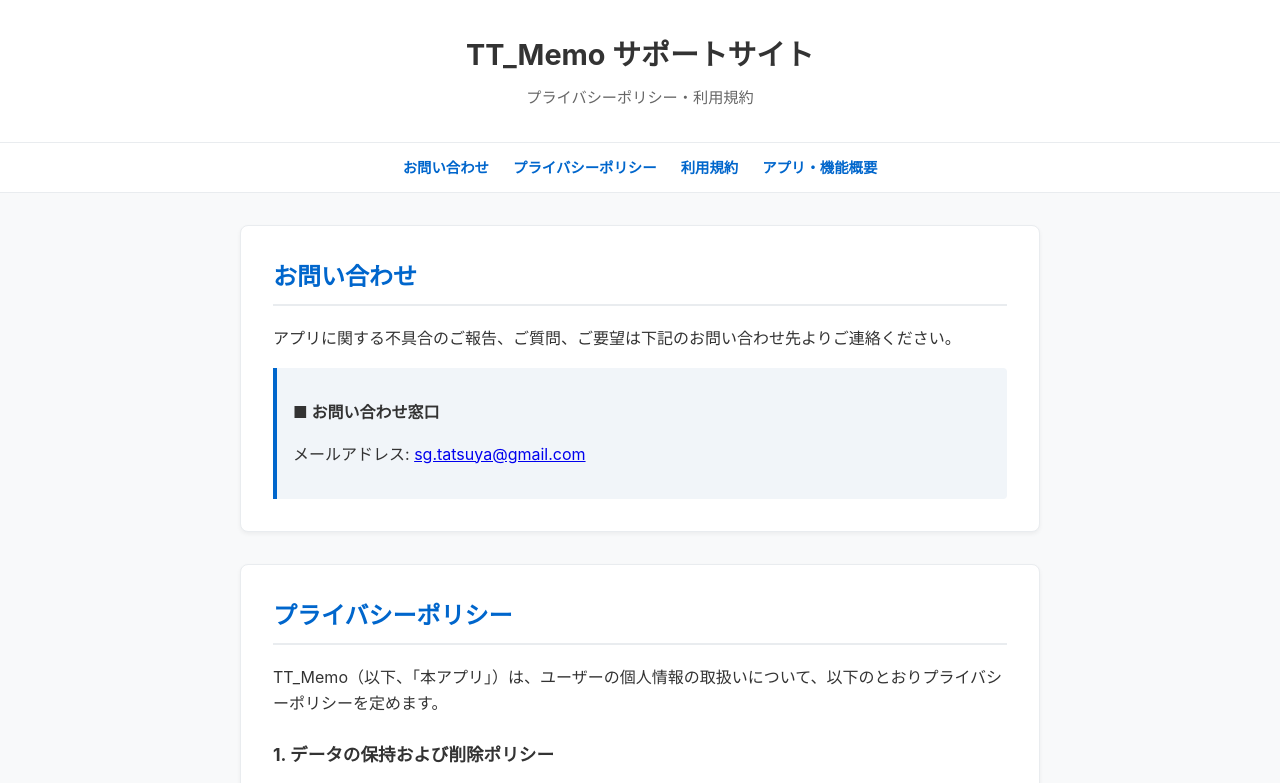
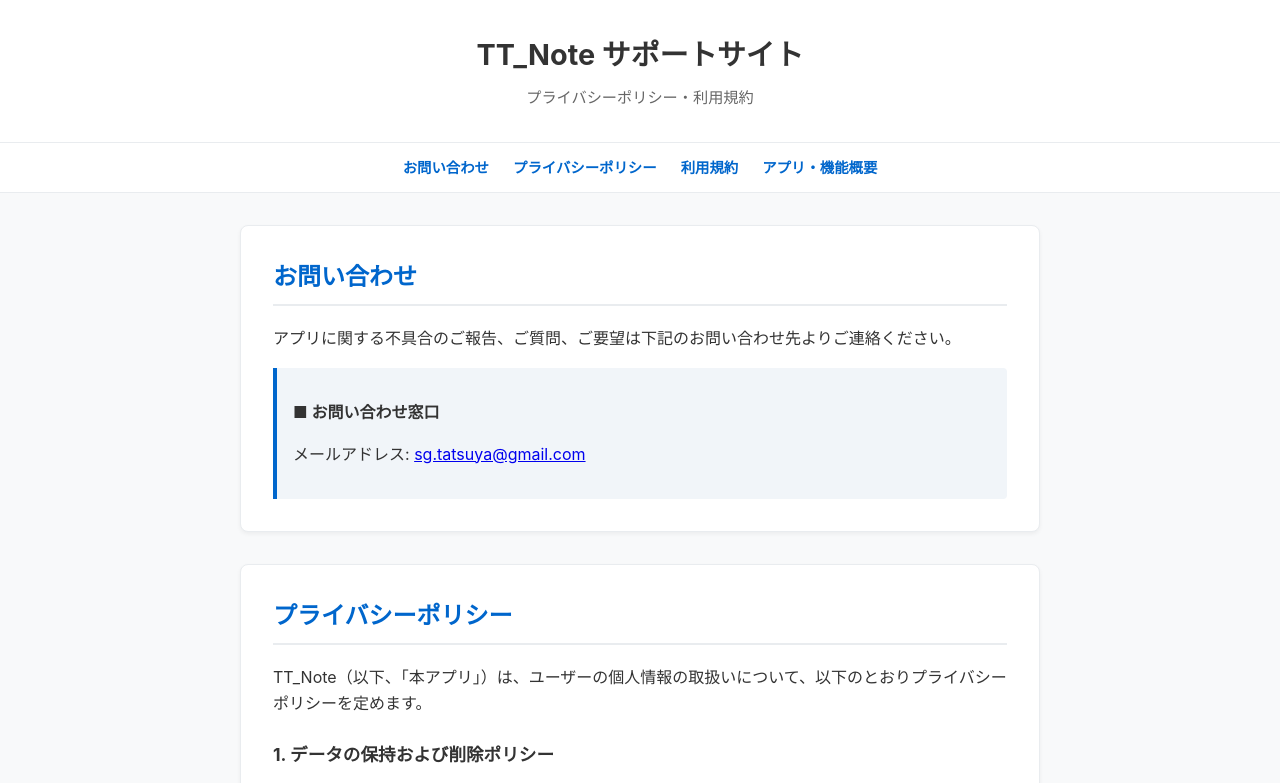
Before and after one commit to TakumiTool/AppHP, a plain HTML site: page ttNote_HP.html in a window 1280 px wide. Shown: the top 783 px of the page. Drawn offline with Linux system fonts and the light colour scheme.

Commit message:
Rename TT_Memo to TT_Note
Co-Authored-By: Claude Opus 5.5 <noreply@anthropic.com>

```diff
--- a/ttMemo_HP.html
+++ b/ttNote_HP.html
@@ -3,7 +3,7 @@
 <head>
     <meta charset="UTF-8">
     <meta name="viewport" content="width=device-width, initial-scale=1.0">
-    <title>TT_Memo サポート＆プライバシーポリシー</title>
+    <title>TT_Note サポート＆プライバシーポリシー</title>
     <style>
         :root {
             --primary-color: #0066cc;
@@ -117,7 +117,7 @@
 
     <header>
         <!-- アプリ名に変更してください -->
-        <h1>TT_Memo サポートサイト</h1>
+        <h1>TT_Note サポートサイト</h1>
         <p>プライバシーポリシー・利用規約</p>
     </header>
 
@@ -145,7 +145,7 @@
         <!-- 2. プライバシーポリシー (Privacy Policy) 【必須】 -->
         <section id="privacy">
             <h2>プライバシーポリシー</h2>
-            <p>TT_Memo（以下、「本アプリ」）は、ユーザーの個人情報の取扱いについて、以下のとおりプライバシーポリシーを定めます。</p>
+            <p>TT_Note（以下、「本アプリ」）は、ユーザーの個人情報の取扱いについて、以下のとおりプライバシーポリシーを定めます。</p>
 
 
             <!-- <h3>1. 収集する情報と収集方法</h3>
```
Also changed, not shown: index.html (+2 -2 lines).
